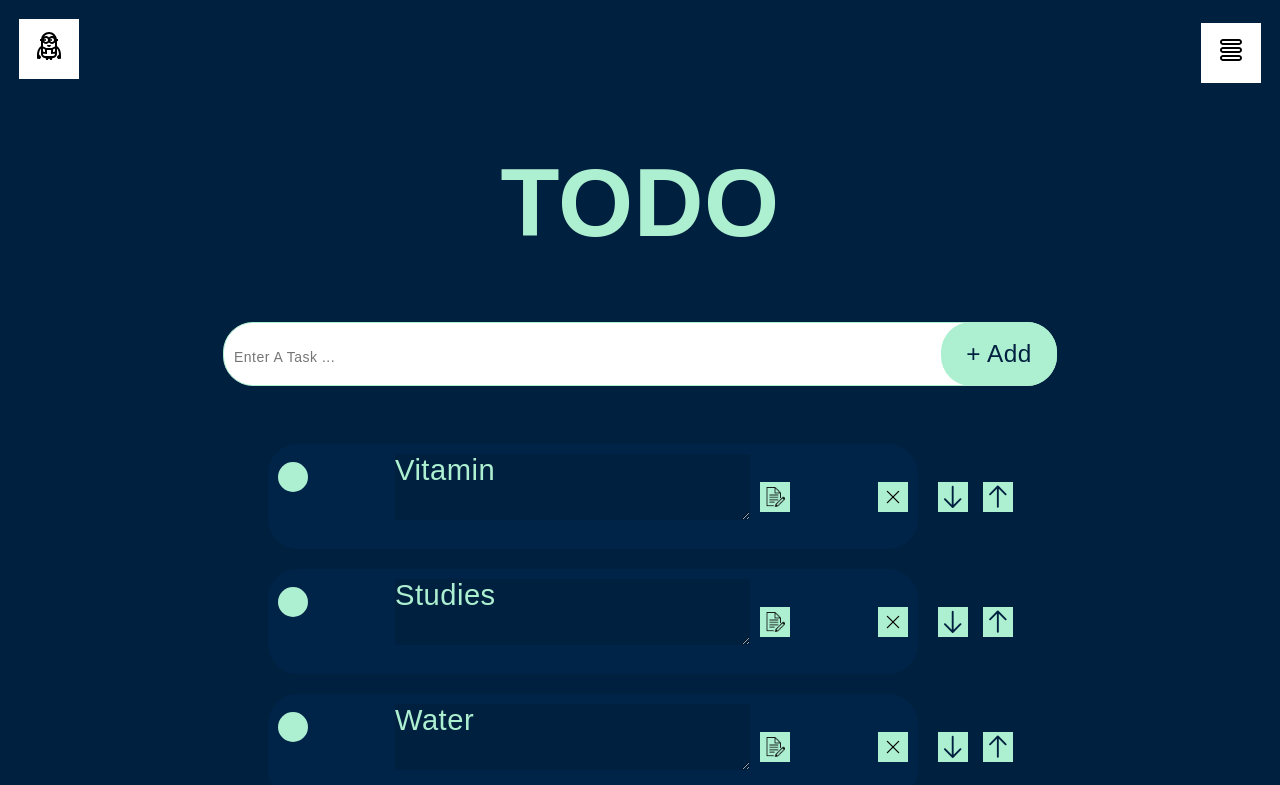
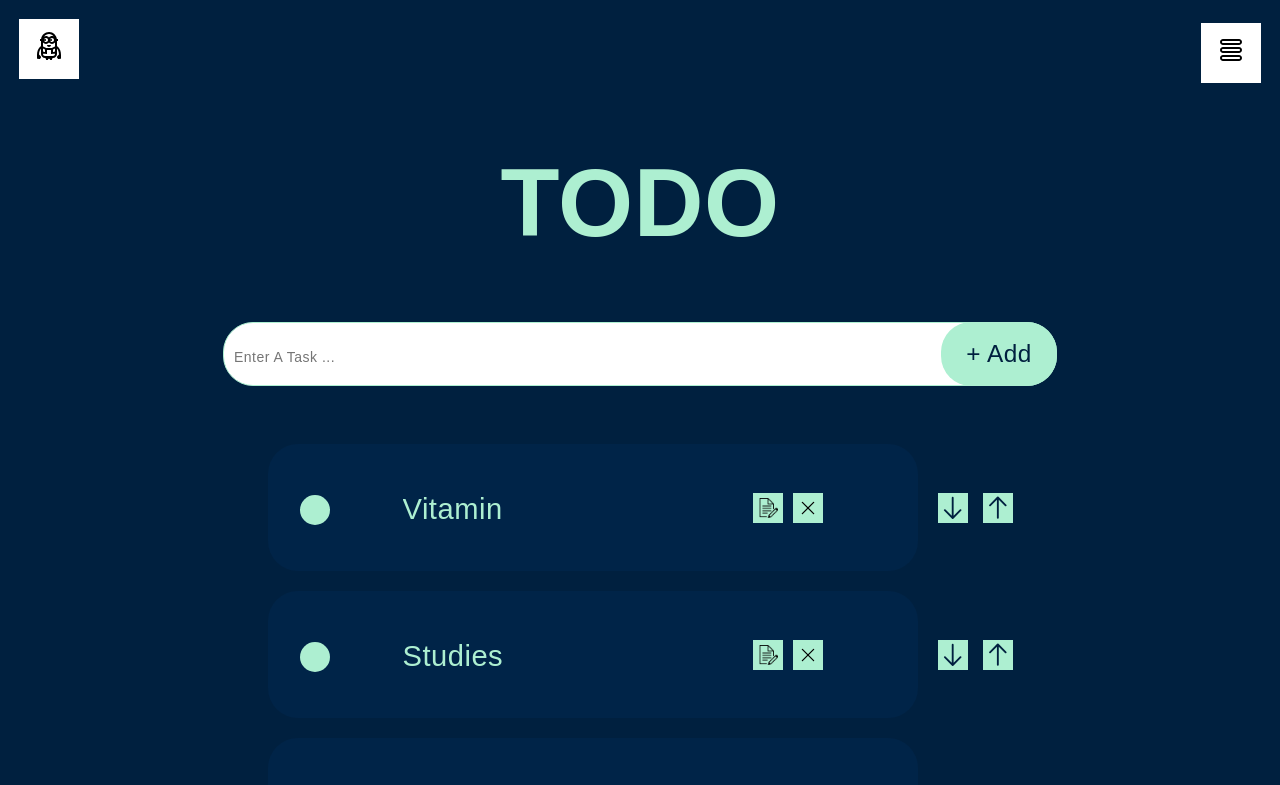
Before and after one commit to MarinaGromova/todo, a React (Vite) app: page / in a window 1280 px wide. Shown: the top 785 px of the page. Built offline with nearby package versions, Linux system fonts and the light colour scheme.

Commit message:
12 стилизация inputa

```diff
--- a/src/components/screens/newTodo/NewTodo.module.scss
+++ b/src/components/screens/newTodo/NewTodo.module.scss
@@ -3,7 +3,7 @@
 .wrapper {
 	display: flex;
 	align-items: center;
-	justify-content: space-between;
+	justify-content: center;
 	position: relative;
 	gap: 10px;
 	padding: 10px;
@@ -15,15 +15,25 @@
 }
 
 .p {
-	background-color: variables.$accent-dark;
+	width: 130%;
+	height: auto;
+	resize: none;
+	overflow: hidden;
+	align-content: center;
+	background-color: #002448;
 	color: variables.$accent-light;
-	margin-left: 30px;
 	font-size: variables.$fst;
 	word-break: break-all;
 	text-transform: capitalize;
+	padding-top: 6%;
 	border: 0;
+	margin-left: 30px;
 	@media (max-width: 768px) {
+		padding-top: 9%;
 		color: variables.$accent-light;
+	}
+	@media (max-width: 360px) {
+		padding-top: 12%;
 	}
 }
 
@@ -48,8 +58,8 @@
 	height: 30px;
 	background-color: variables.$accent-light;
 	position: absolute;
-	top: 18px;
-	left: 10px;
+	top: 40%;
+	left: 5%;
 }
 
 .button {
--- a/src/components/screens/newTodo/NewTodo.tsx
+++ b/src/components/screens/newTodo/NewTodo.tsx
@@ -39,7 +39,7 @@ export const NewTodo = ({ t, tasks, setTasks }: NewTodoProps) => {
 	}
 
 	const handleButtonClick = () => {
-		console.log(inputRef.current)
+		inputRef.current.style.height = inputRef.current.scrollHeight - 6 + 'px'
 		if (inputRef.current && !inputRef.current.matches(':focus')) {
 			inputRef.current.focus()
 		}
@@ -72,8 +72,6 @@ export const NewTodo = ({ t, tasks, setTasks }: NewTodoProps) => {
 					<button onClick={handleButtonClick} className={styles.button}>
 						<img className={styles.img} src='/main/pen.png' />
 					</button>
-				</div>
-
 					<button className={styles.button}>
 						<img
 							className={styles.img}
@@ -82,6 +80,7 @@ export const NewTodo = ({ t, tasks, setTasks }: NewTodoProps) => {
 						/>
 					</button>
 				</div>
+			</div>
 			<Arrow tasks={tasks} index={t.id} changeId={changeId} />
 		</>
 	)
```
Lines whose indentation alone changed are shown as unchanged.
